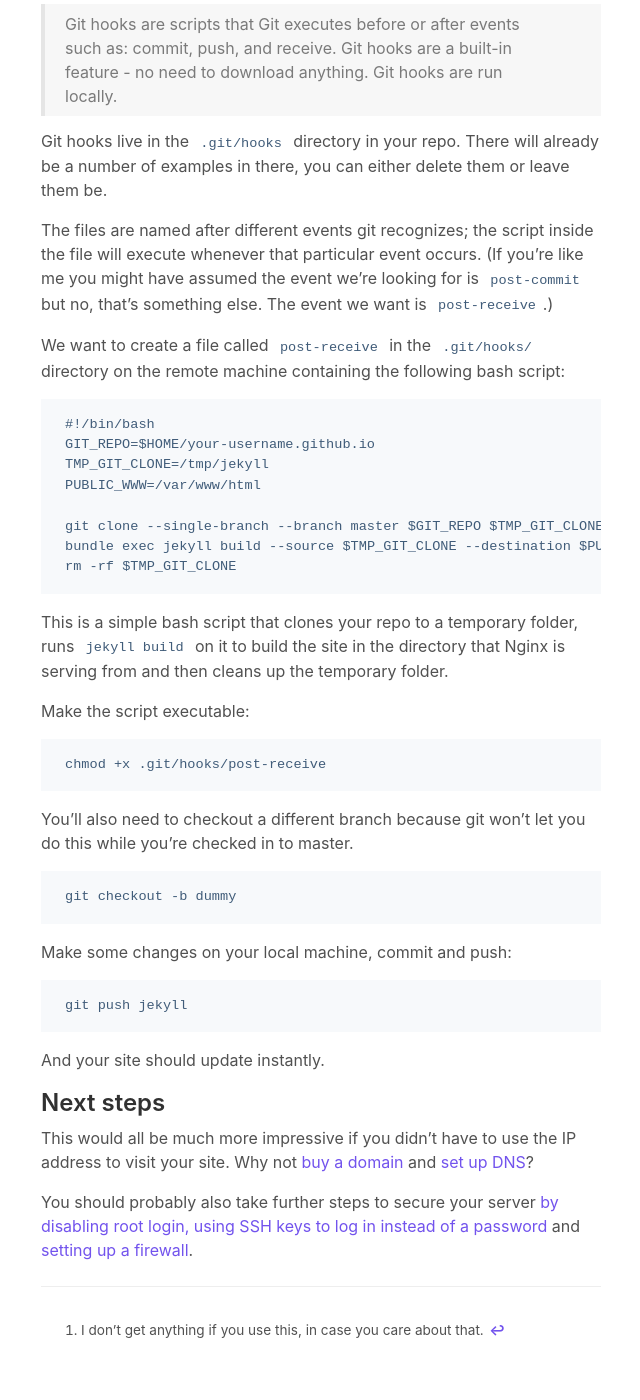
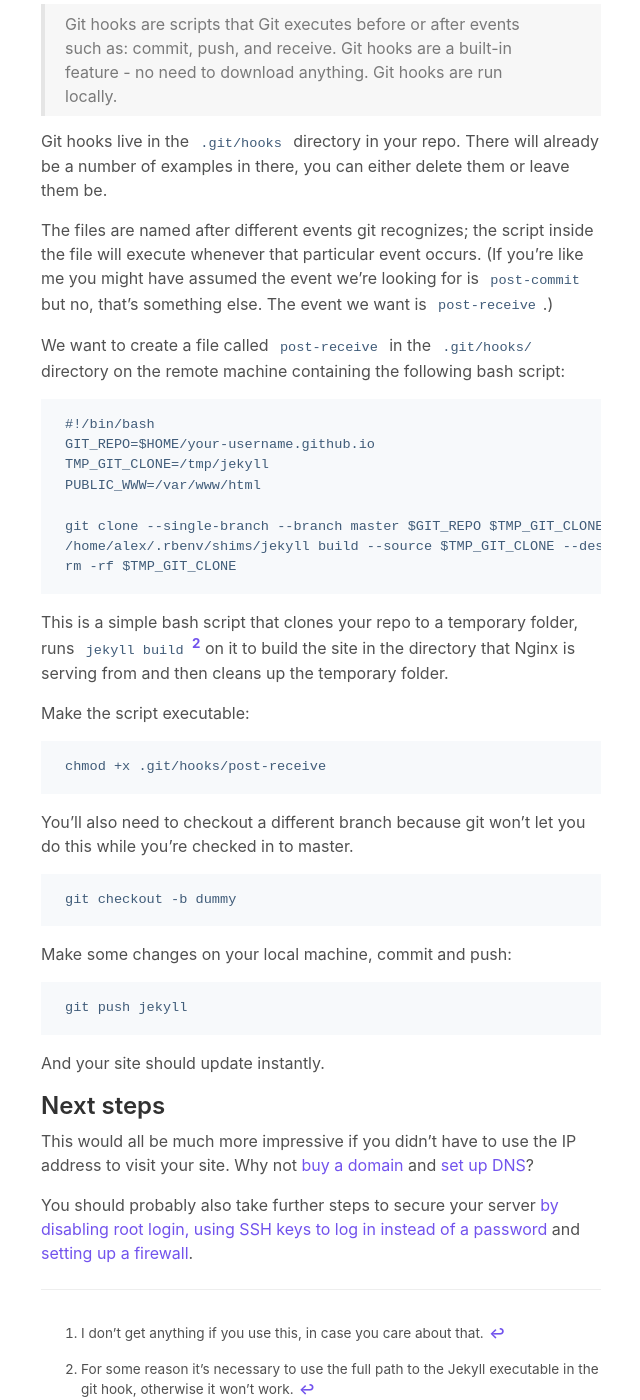
Before and after one commit to lxmrc/lxmrc.github.io, a Jekyll site: the page built from _posts/2020-10-28-migrating-from-github-pages-to-self-hosting.md, in a window 1280 px wide and 1400 px high, scrolled down 6406 px. Shown: the whole window, without its empty margins (319-959 px from the left). Built offline with Jekyll 4.4.1, drawn with Linux system fonts in a browser that asks for light colours; before the commit the page ends 7747 px from its top, so only the background shows below that.

Commit message:
Improve article

````diff
--- a/_posts/2020-10-28-migrating-from-github-pages-to-self-hosting.md
+++ b/_posts/2020-10-28-migrating-from-github-pages-to-self-hosting.md
@@ -229,11 +229,11 @@ TMP_GIT_CLONE=/tmp/jekyll
 PUBLIC_WWW=/var/www/html
 
 git clone --single-branch --branch master $GIT_REPO $TMP_GIT_CLONE
-bundle exec jekyll build --source $TMP_GIT_CLONE --destination $PUBLIC_WWW
+/home/alex/.rbenv/shims/jekyll build --source $TMP_GIT_CLONE --destination $PUBLIC_WWW
 rm -rf $TMP_GIT_CLONE
 ```
 
-This is a simple bash script that clones your repo to a temporary folder, runs `jekyll build` on it to build the site in the directory that Nginx is serving from and then cleans up the temporary folder.
+This is a simple bash script that clones your repo to a temporary folder, runs `jekyll build`[^2] on it to build the site in the directory that Nginx is serving from and then cleans up the temporary folder.
 
 Make the script executable:
 
@@ -263,3 +263,4 @@ You should probably also take further steps to secure your server [by disabling
 
 ---
 [^1]: I don't get anything if you use this, in case you care about that.
+[^2]: For some reason it's necessary to use the full path to the Jekyll executable in the git hook, otherwise it won't work.
````
